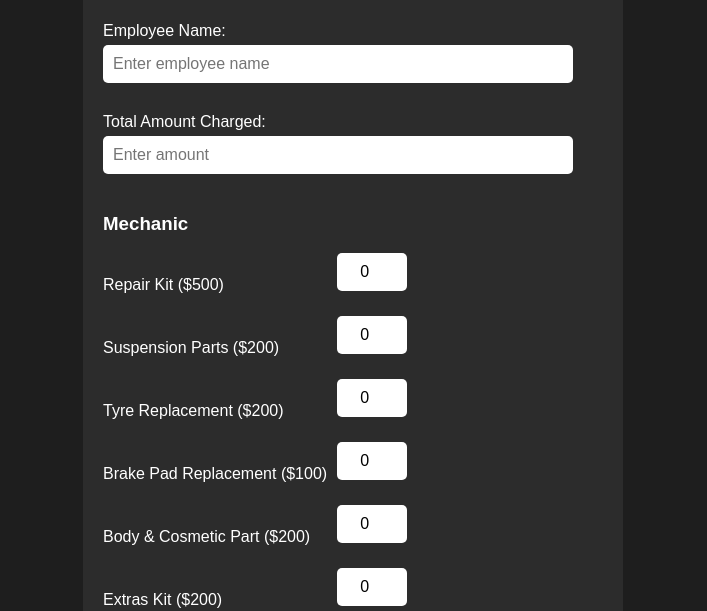
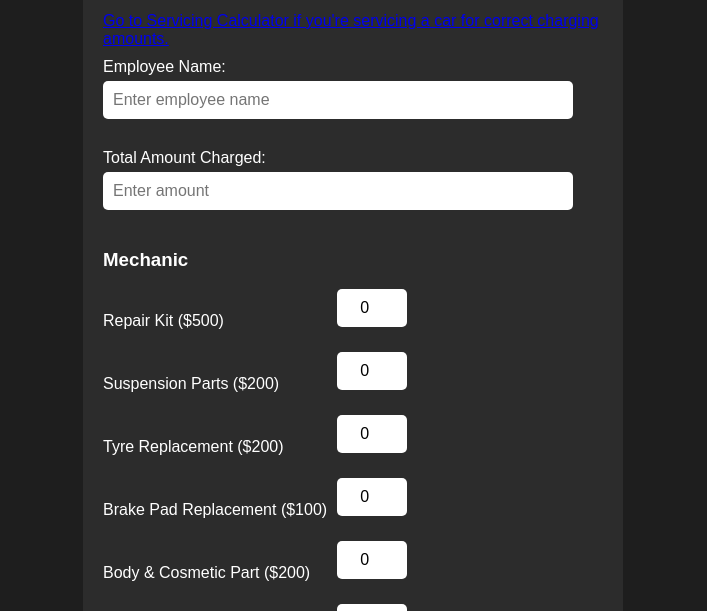
Before and after one commit to starshipunicorn/pitstop, a plain HTML site: page index.html in a window 1280 px wide. Shown: the part 489-1100 px from the top of the page, without its empty margins (287-994 px from the left). Drawn offline with Linux system fonts and the light colour scheme.

Commit message:
Update index.html

```diff
--- a/index.html
+++ b/index.html
@@ -14,6 +14,7 @@
 
     <section id="calculator">
         <h2>Payment Calculator</h2>
+        <a href="servicing.html">Go to Servicing Calculator if you're servicing a car for correct charging amounts.</a>
         <form id="payment-form">
             <label for="employee-name">Employee Name:</label>
             <input type="text" id="employee-name" placeholder="Enter employee name" required>
```
